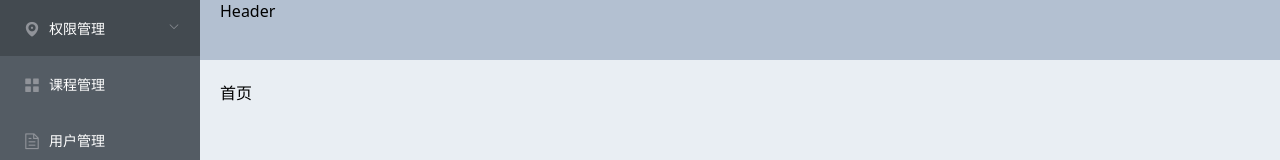
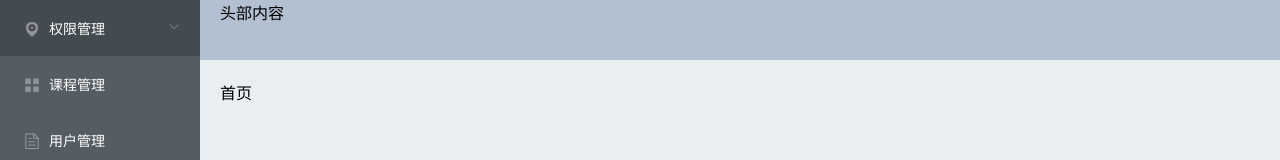
Before and after one commit to yuexiangqing/edu-boss-fed, a Vue app: page /#/ in a window 1280 px wide. Shown: the top 160 px of the page. Built offline with nearby package versions, Linux system fonts and the light colour scheme.

Commit message:
布局处理-头部

```diff
--- /dev/null
+++ b/src/views/layout/components/AppHeader.vue
@@ -0,0 +1,12 @@
+<template>
+    <div class="app-header">头部内容</div>
+  </template>
+
+<script>
+export default {
+  name: 'AppHeader'
+}
+</script>
+
+<style lang="scss" scoped>
+</style>
--- a/src/views/layout/index.vue
+++ b/src/views/layout/index.vue
@@ -5,7 +5,10 @@
 <app-aside></app-aside>
   </el-aside>
   <el-container>
-    <el-header>Header</el-header>
+    <el-header>
+<!-- 头部组件 -->
+<app-header></app-header>
+    </el-header>
     <el-main>
   <!-- 设置子路由的出口 -->
     <router-view></router-view>
@@ -17,10 +20,12 @@
 <script>
 // 引入侧边栏组件
 import AppAside from './components/AppAside.vue'
+import AppHeader from './components/AppHeader.vue'
 export default {
   name: 'VueLayout',
   components: {
-    AppAside
+    AppAside,
+    AppHeader
   }
 }
 </script>
```
